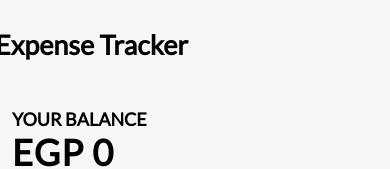
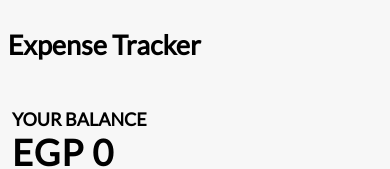
Before and after one commit to karimzz/vue-expense-tracker, a Vue app: page / in a window 390 px wide. Shown: the top 169 px of the page. Built offline with nearby package versions, Linux system fonts and the light colour scheme.

Commit message:
Some fixes in title style

```diff
--- a/src/assets/style.css
+++ b/src/assets/style.css
@@ -59,6 +59,12 @@ h4 {
 .inc-exp-container > div {
   flex: 1;
   text-align: center;
+}
+
+@media(max-width:550px){
+  h2{
+  margin-left: 1.5vh;
+}
 }
 
 .inc-exp-container > div:first-of-type {
```
